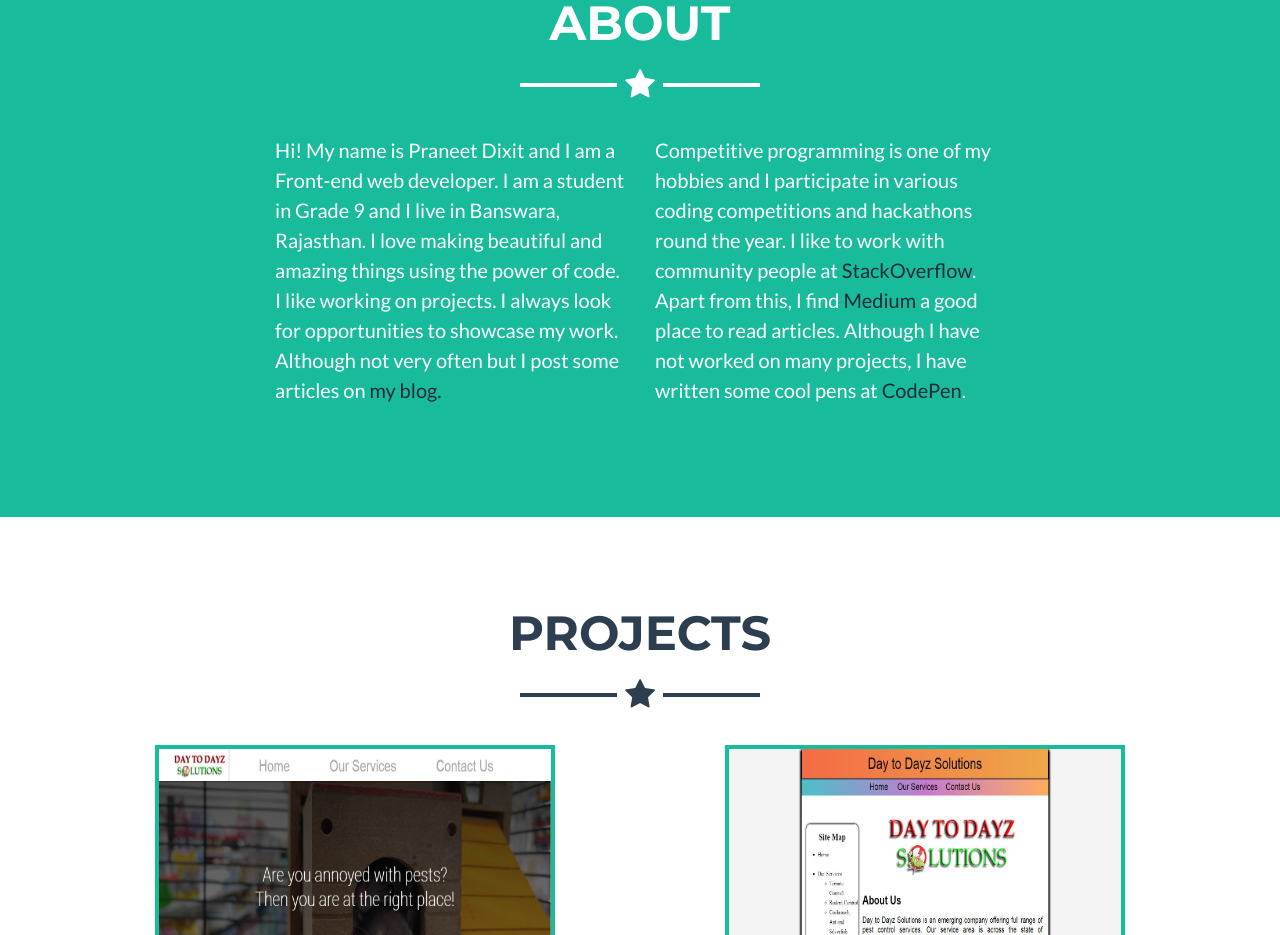
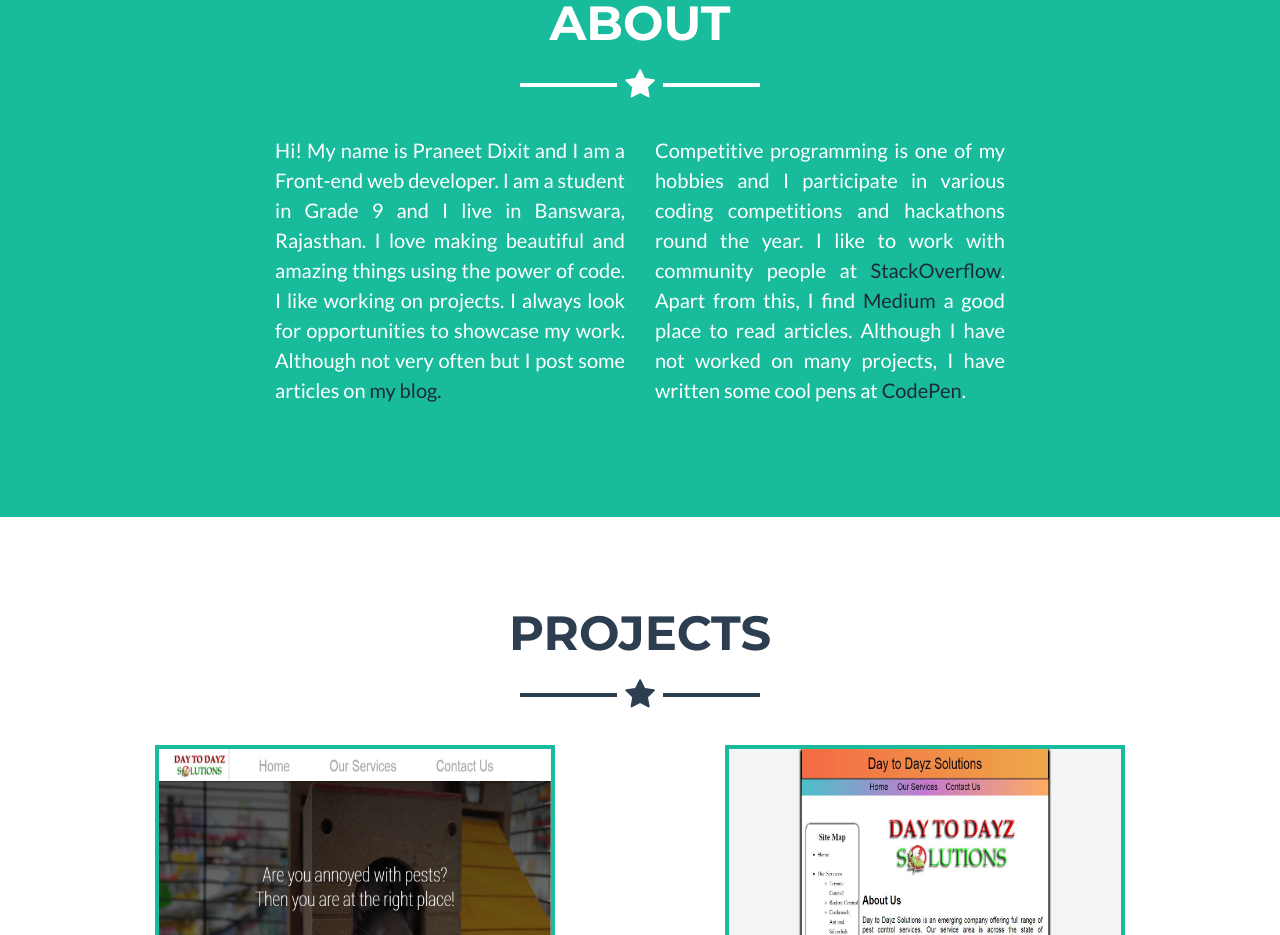
Before and after one commit to PraneetDixit/PortfolioNew, a plain HTML site: page index.html in a window 1280 px wide. Shown: the part 1567-2502 px from the top of the page. Drawn offline with nearby package versions, Linux system fonts and the light colour scheme.

Commit message:
Justify text

```diff
--- a/index.html
+++ b/index.html
@@ -125,10 +125,10 @@
             <hr class="star-light mb-5">
             <div class="row">
                 <div class="col-lg-4 ml-auto">
-                    <p class="lead">Hi! My name is Praneet Dixit and I am a Front-end web developer. I am a student in Grade 9 and I live in Banswara, Rajasthan. I love making beautiful and amazing things using the power of code. I like working on projects. I always look for opportunities to showcase my work. Although not very often but I post some articles on <a href="http://mydevopinion.blogspot.com" class="separate" target="_blank">my blog.</a></p>
+                    <p class="lead text-justify">Hi! My name is Praneet Dixit and I am a Front-end web developer. I am a student in Grade 9 and I live in Banswara, Rajasthan. I love making beautiful and amazing things using the power of code. I like working on projects. I always look for opportunities to showcase my work. Although not very often but I post some articles on <a href="http://mydevopinion.blogspot.com" class="separate" target="_blank">my blog.</a></p>
                 </div>
                 <div class="col-lg-4 mr-auto">
-                    <p class="lead">Competitive programming is one of my hobbies and I participate in various coding competitions and hackathons round the year. I like to work with community people at <a href="http://stackoverflow.com" target="_blank" class="separate">StackOverflow</a>. Apart from this, I find <a href="http://medium.com" target="_blank" class="separate">Medium</a> a good place to read articles. Although I have not worked on many projects, I have written some cool pens at <a href="https://codepen.io" target="_blank" class="separate">CodePen</a>. </p>
+                    <p class="lead text-justify">Competitive programming is one of my hobbies and I participate in various coding competitions and hackathons round the year. I like to work with community people at <a href="http://stackoverflow.com" target="_blank" class="separate">StackOverflow</a>. Apart from this, I find <a href="http://medium.com" target="_blank" class="separate">Medium</a> a good place to read articles. Although I have not worked on many projects, I have written some cool pens at <a href="https://codepen.io" target="_blank" class="separate">CodePen</a>. </p>
                 </div>
             </div>
         </div>
```
